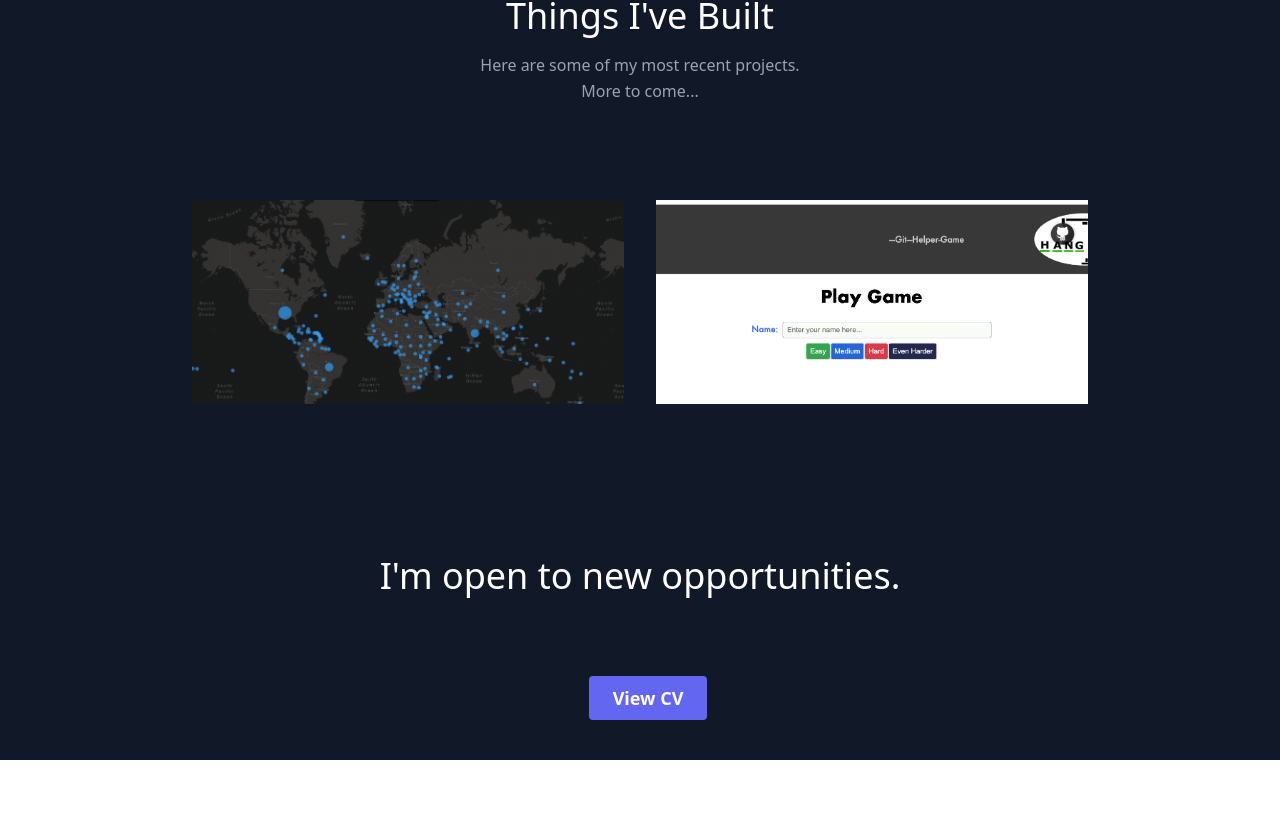
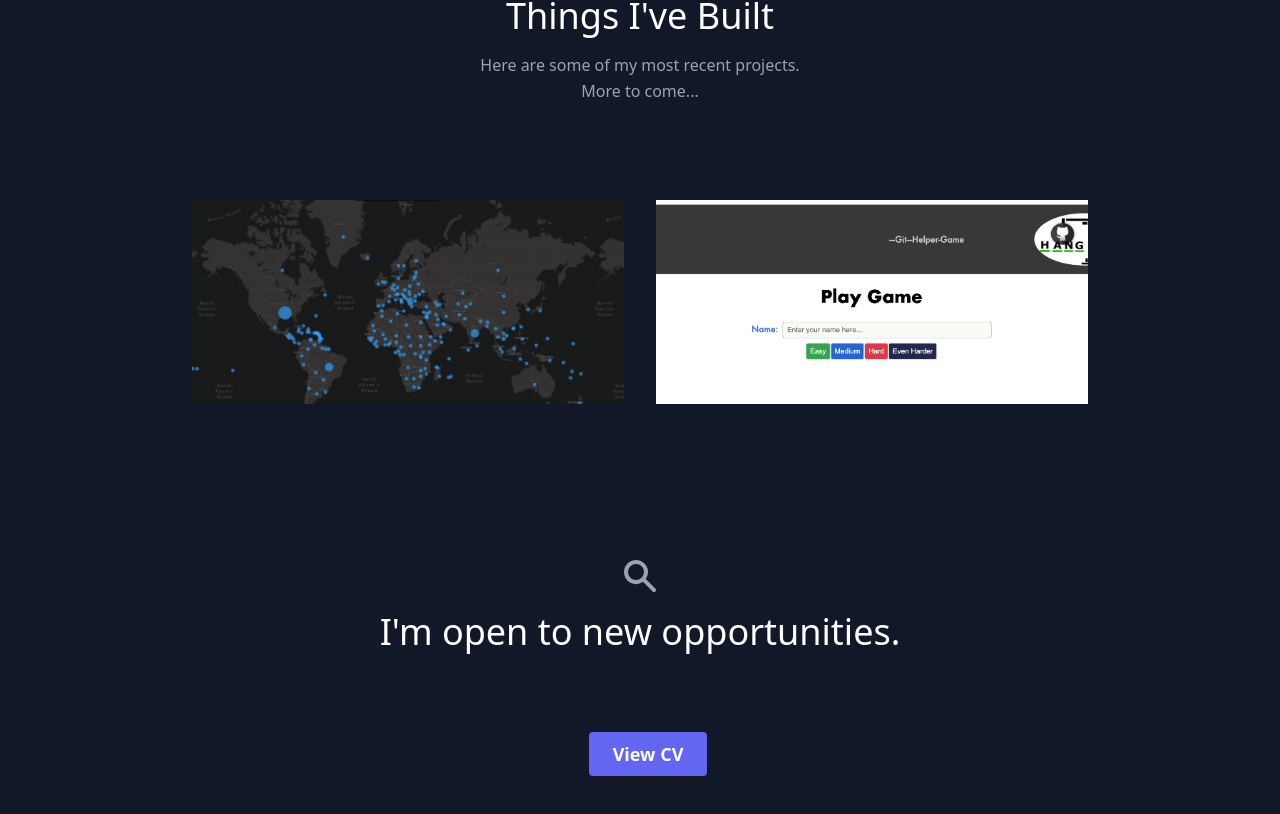
Before and after one commit to JD-Kelly/portfolio-website, a React (Create React App) app: page / in a window 1280 px wide. Shown: the part 1619-2433 px from the top of the page. Before the commit the page ends 2379 px from the top, so only its background shows below. Built offline with nearby package versions, Linux system fonts and the light colour scheme.

Commit message:
adds icon

```diff
--- a/src/components/Contact.js
+++ b/src/components/Contact.js
@@ -1,10 +1,12 @@
 import React from "react";
+import { SearchIcon } from "@heroicons/react/solid";
 
 
 export default function Contact() {
   return (
     <section id="contact" className="relative">
       <div className="container px-5 py-10 pt-20 mx-auto text-center lg:px-40">
+        < SearchIcon className="mx-auto inline-block w-10 mb-4" />
           <h2 className="sm:text-4xl text-3xl font-medium title-font mb-4 text-white">
             I'm open to new opportunities.
           </h2>
```
